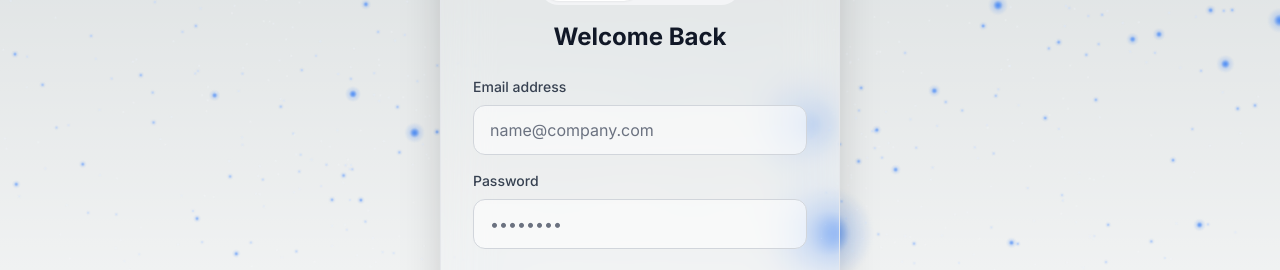
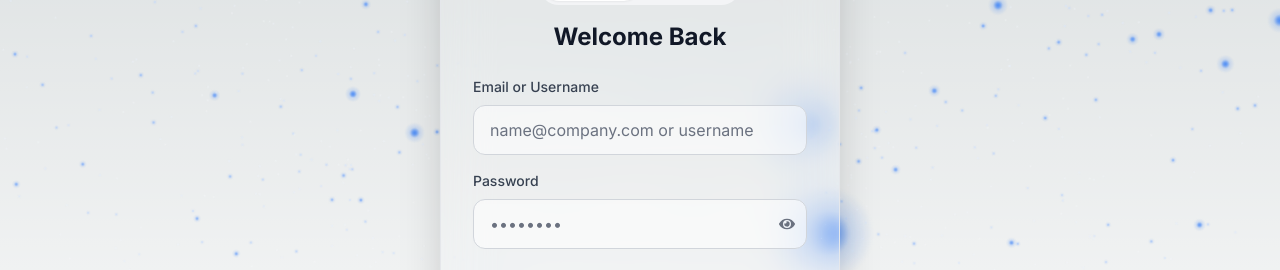
Before and after one commit to A-r-j-u001/Bixnemo, a Next.js app: page /login in a window 1280 px wide. Shown: the part 240-510 px from the top of the page. Built offline with nearby package versions, Linux system fonts and the light colour scheme.

Commit message:
Fix: Apply UI updates to correct login page (front/login)

```diff
--- a/app/(front)/login/page.tsx
+++ b/app/(front)/login/page.tsx
@@ -6,12 +6,14 @@ import { useRouter } from 'next/navigation';
 import { signIn } from 'next-auth/react';
 import { motion, AnimatePresence } from 'framer-motion';
 import { Logo } from '../../components/Logo';
+import { FaEye, FaEyeSlash } from "react-icons/fa";
 
 const LoginPage = () => {
     const router = useRouter();
     const [isSignUp, setIsSignUp] = useState(false);
     const [loading, setLoading] = useState(false);
     const [error, setError] = useState('');
+    const [showPassword, setShowPassword] = useState(false);
 
     const [formData, setFormData] = useState({
         name: '',
@@ -145,31 +147,40 @@ const LoginPage = () => {
 
                         <div>
                             <label htmlFor="email" className="mb-2 block text-sm font-medium text-gray-700 dark:text-gray-300">
-                                Email address
+                                Email or Username
                             </label>
                             <input
-                                type="email"
+                                type="text"
                                 id="email"
                                 required
                                 value={formData.email}
                                 onChange={(e) => setFormData({ ...formData, email: e.target.value })}
                                 className="w-full rounded-xl border border-gray-300 bg-white/50 px-4 py-3 text-gray-900 placeholder-gray-500 backdrop-blur-sm focus:border-blue-500 focus:outline-none focus:ring-2 focus:ring-blue-500/20 dark:border-gray-700 dark:bg-black/50 dark:text-white dark:placeholder-gray-400"
-                                placeholder="name@company.com"
+                                placeholder="name@company.com or username"
                             />
                         </div>
                         <div>
                             <label htmlFor="password" className="mb-2 block text-sm font-medium text-gray-700 dark:text-gray-300">
                                 Password
                             </label>
+                            <div className="relative">
                                 <input
-                                type="password"
+                                    type={showPassword ? "text" : "password"}
                                     id="password"
                                     required
                                     value={formData.password}
                                     onChange={(e) => setFormData({ ...formData, password: e.target.value })}
-                                className="w-full rounded-xl border border-gray-300 bg-white/50 px-4 py-3 text-gray-900 placeholder-gray-500 backdrop-blur-sm focus:border-blue-500 focus:outline-none focus:ring-2 focus:ring-blue-500/20 dark:border-gray-700 dark:bg-black/50 dark:text-white dark:placeholder-gray-400"
+                                    className="w-full rounded-xl border border-gray-300 bg-white/50 px-4 py-3 pr-10 text-gray-900 placeholder-gray-500 backdrop-blur-sm focus:border-blue-500 focus:outline-none focus:ring-2 focus:ring-blue-500/20 dark:border-gray-700 dark:bg-black/50 dark:text-white dark:placeholder-gray-400"
                                     placeholder="••••••••"
                                 />
+                                <button
+                                    type="button"
+                                    onClick={() => setShowPassword(!showPassword)}
+                                    className="absolute inset-y-0 right-0 flex items-center pr-3 text-gray-500 hover:text-gray-700 dark:text-gray-400 dark:hover:text-gray-200"
+                                >
+                                    {showPassword ? <FaEyeSlash /> : <FaEye />}
+                                </button>
+                            </div>
                         </div>
 
                         <AnimatePresence>
```
Lines whose indentation alone changed are shown as unchanged.
